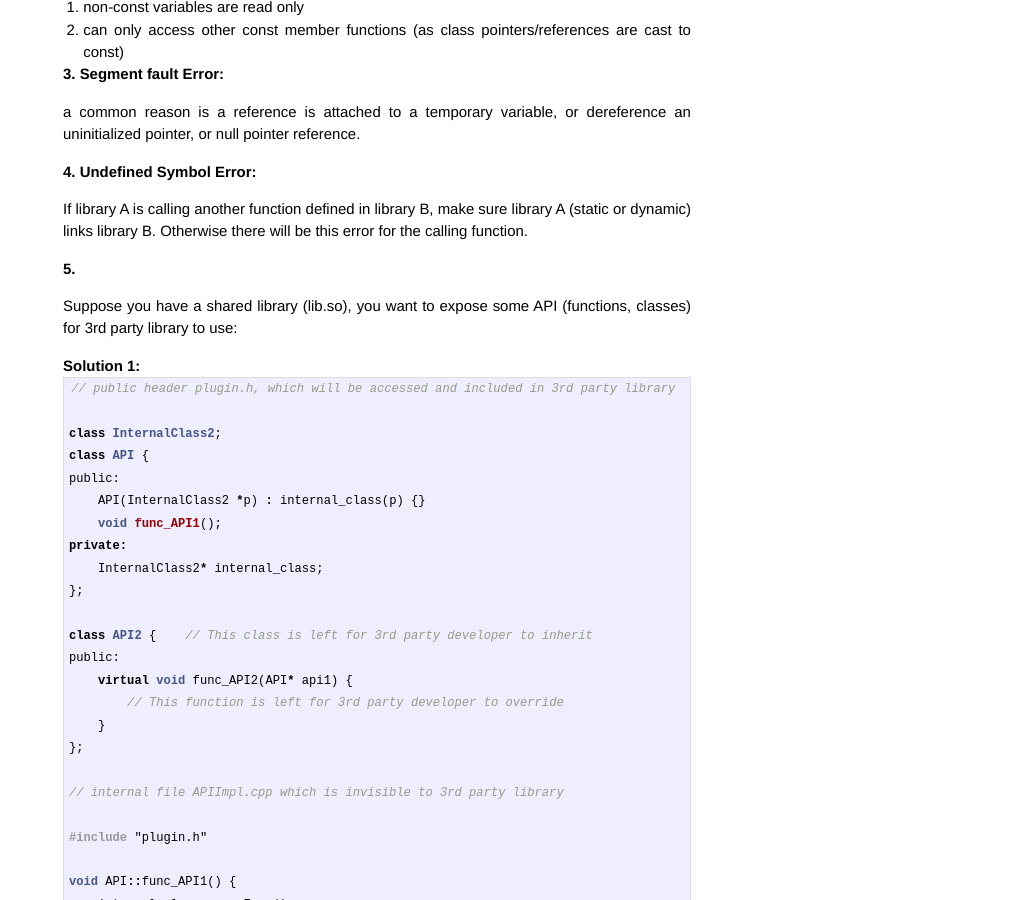
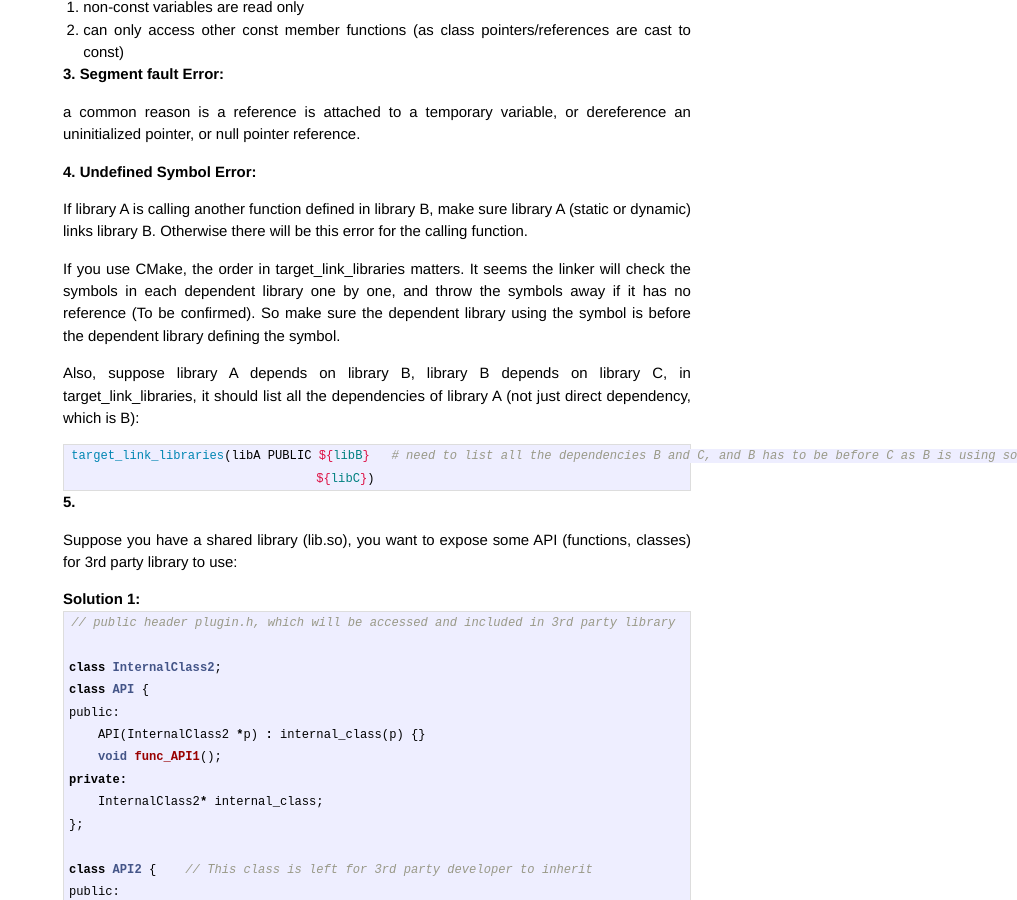
Before and after one commit to jslhcl/jslhcl.github.io, a Jekyll site: the page built from _posts/2023-10-20-C++-Common-Errors-And-Solutions.markdown, in a window 1280 px wide and 900 px high, scrolled down 668 px. Shown: the whole window, without its empty margins (263-1280 px from the left). Built offline with Jekyll 4.4.1, drawn with Linux system fonts in a browser that asks for light colours; comment, search, counter and statistics services are not loaded.

Commit message:
cmake target_link_libraries

````diff
--- a/_posts/2023-10-20-C++-Common-Errors-And-Solutions.markdown
+++ b/_posts/2023-10-20-C++-Common-Errors-And-Solutions.markdown
@@ -41,6 +41,15 @@ a common reason is a reference is attached to a temporary variable, or dereferen
 # 4. Undefined Symbol Error:
 
 If library A is calling another function defined in library B, make sure library A (static or dynamic) links library B. Otherwise there will be this error for the calling function.
+
+If you use CMake, the order in target\_link\_libraries matters. It seems the linker will check the symbols in each dependent library one by one, and throw the symbols away if it has no reference (To be confirmed). So make sure the dependent library using the symbol is before the dependent library defining the symbol.
+
+Also, suppose library A depends on library B, library B depends on library C, in target\_link\_libraries, it should list all the dependencies of library A (not just direct dependency, which is B):
+
+```cmake
+target_link_libraries(libA PUBLIC ${libB}   # need to list all the dependencies B and C, and B has to be before C as B is using some symbols defined in C
+                                  ${libC})
+```
 
 # 5.
 
````
